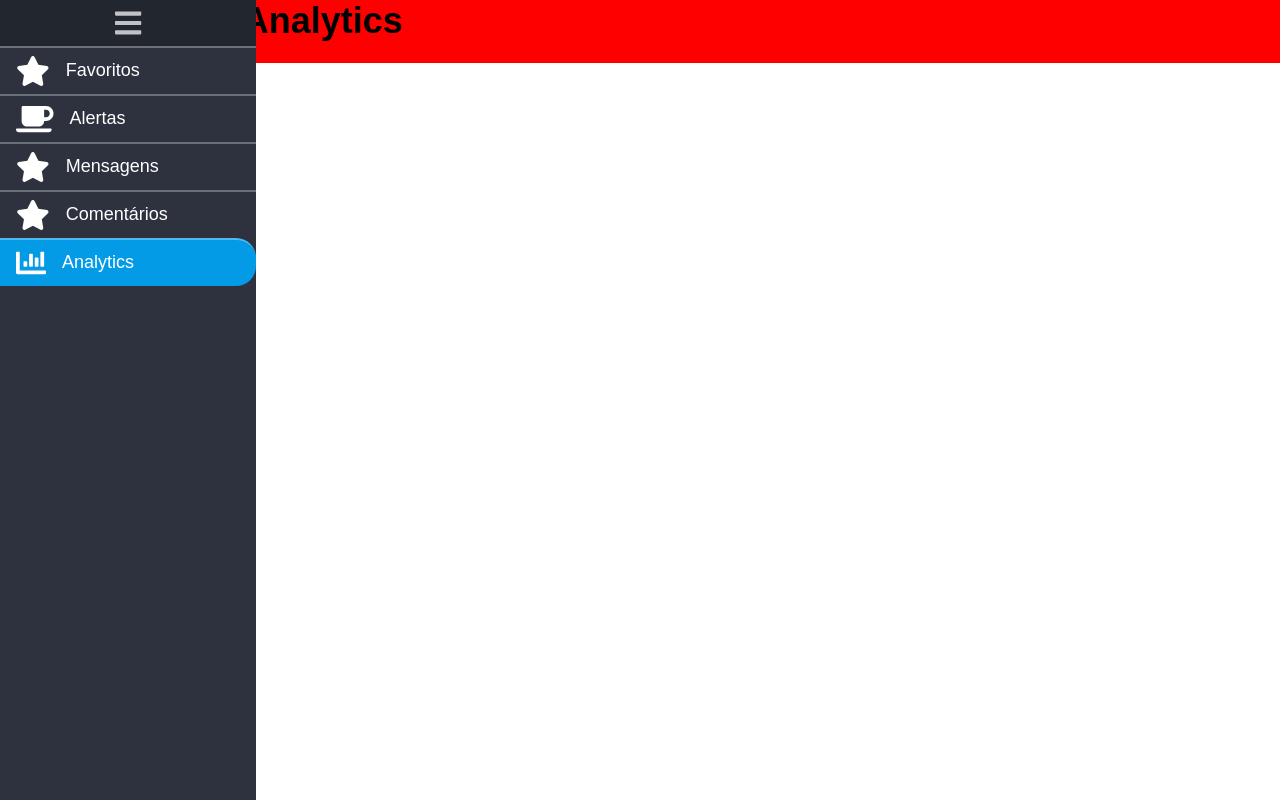
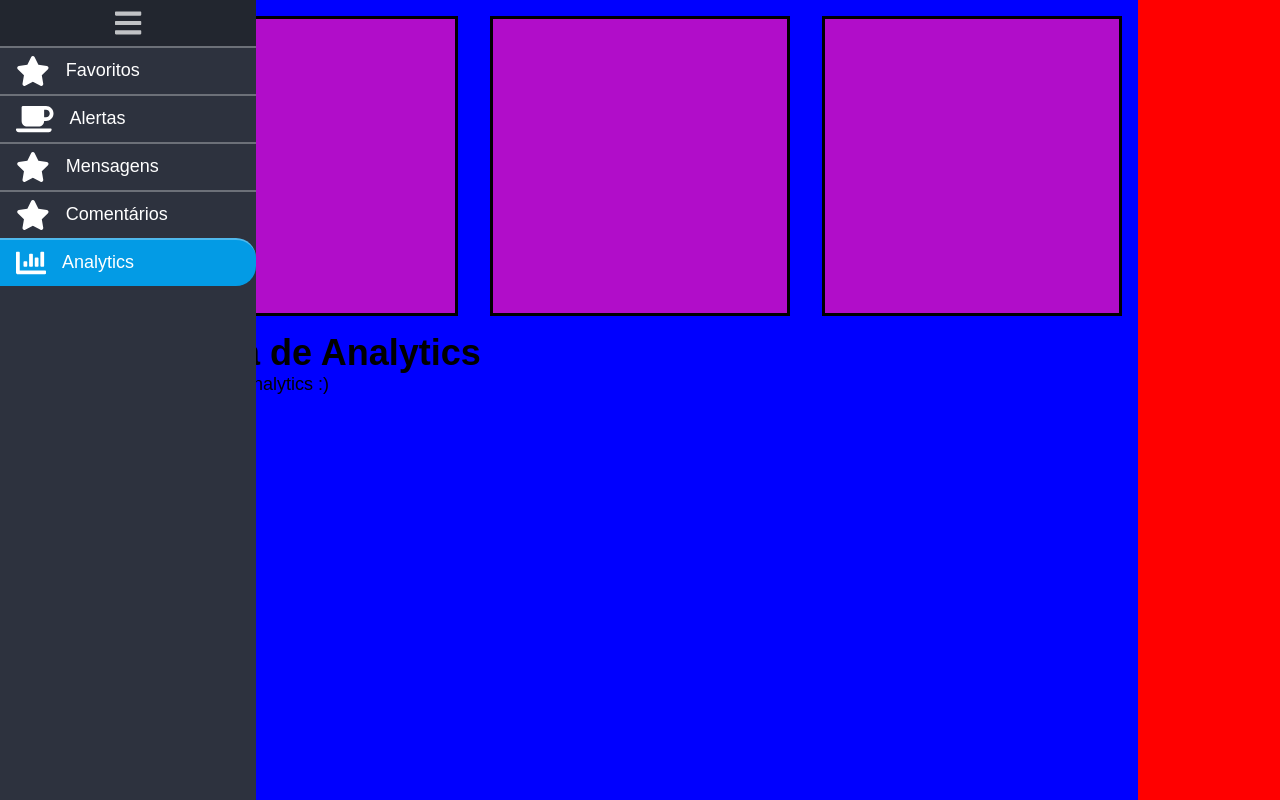
Before and after one commit to daniudo557/my-ecommerce-dashboard, a React (Create React App) app: page /analytics in a window 1280 px wide. Built offline with nearby package versions, Linux system fonts and the light colour scheme.

Commit message:
Create analytics primal styles

```diff
--- a/src/App.js
+++ b/src/App.js
@@ -5,7 +5,7 @@ import { withRouter } from 'react-router-dom'
 
 const App = ({ children }) => {
   return (
-    <div style={{ display: 'flex', flexDirection: 'row' }}>
+    <div style={{ display: 'flex', flexDirection: 'row', height: '100%' }}>
       <GlobalStyle />
       <Layout />
       {children}
--- a/src/pages/Analytics.js
+++ b/src/pages/Analytics.js
@@ -1,15 +1,20 @@
 import React from 'react'
-
+import { Container, PurpleSquareContainer, PurpleSquare } from './styles'
 const Analytics = () => {
   return (
-    <div style={{ backgroundColor: 'red', width: '100%', marginLeft: 64 }}>
-      <header>
+    <Container>
+      <div style={{ backgroundColor: 'blue' }}>
+        <PurpleSquareContainer>
+          <PurpleSquare />
+          <PurpleSquare />
+          <PurpleSquare />
+        </PurpleSquareContainer>
         <h1>Página de Analytics</h1>
-      </header>
-      <p>
+        <p>
         Exemplo de Analytics :)
-      </p>
-    </div>
+        </p>
+      </div>
+    </Container>
   )
 }
 export default Analytics
--- /dev/null
+++ b/src/pages/styles.js
@@ -0,0 +1,22 @@
+import styled from 'styled-components'
+
+export const Container = styled.div`
+  justify-content: center;
+  display: flex;
+  background-color: red;
+  width: 100%;
+  margin-left: 64;
+`
+
+export const PurpleSquareContainer = styled.div`
+  display: flex;
+  align-items: center;
+  justify-content: center;
+`
+export const PurpleSquare = styled.div`
+  background-color: #B10DC9;
+  margin: 16px;
+  width: 300px;
+  height: 300px;
+  border: solid #000;
+`
```
